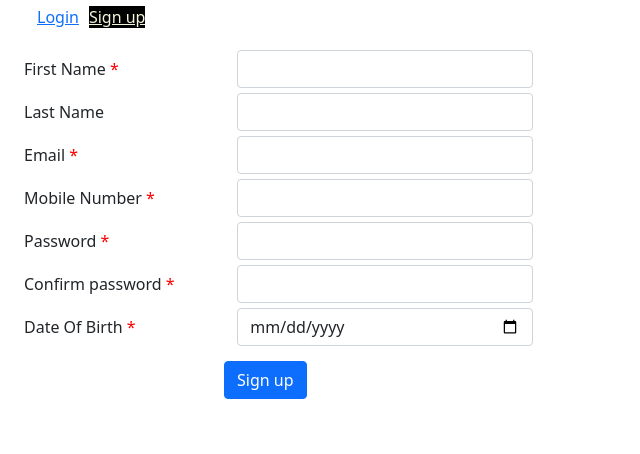
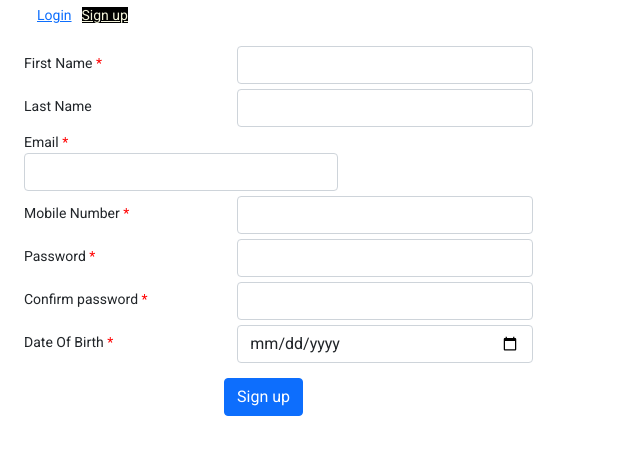
Before and after one commit to Inception24/mini_project, an Angular app: page /signup in a window 1280 px wide. Shown: the top 454 px of the page, without its empty margins (0-640 px from the left). Built offline with nearby package versions, Linux system fonts and the light colour scheme.

Commit message:
material angular

```diff
--- a/angular.json
+++ b/angular.json
@@ -31,6 +31,7 @@
               "src/assets"
             ],
             "styles": [
+              "./node_modules/@angular/material/prebuilt-themes/purple-green.css",
               "src/styles.scss",
               "./node_modules/bootstrap/dist/css/bootstrap.min.css"
             ],
@@ -100,6 +101,7 @@
               "src/assets"
             ],
             "styles": [
+              "./node_modules/@angular/material/prebuilt-themes/purple-green.css",
               "src/styles.scss"
             ],
             "scripts": []
--- a/package.json
+++ b/package.json
@@ -11,10 +11,12 @@
   "private": true,
   "dependencies": {
     "@angular/animations": "~13.2.0",
+    "@angular/cdk": "^13.3.3",
     "@angular/common": "~13.2.0",
     "@angular/compiler": "~13.2.0",
     "@angular/core": "~13.2.0",
     "@angular/forms": "~13.2.0",
+    "@angular/material": "^13.3.3",
     "@angular/platform-browser": "~13.2.0",
     "@angular/platform-browser-dynamic": "~13.2.0",
     "@angular/router": "~13.2.0",
--- a/src/app/app.module.ts
+++ b/src/app/app.module.ts
@@ -6,6 +6,8 @@ import { AppComponent } from './app.component';
 import { FormsModule, ReactiveFormsModule } from '@angular/forms';
 import { LoginComponent } from './login/login.component';
 import { SignupComponent } from './signup/signup.component';
+import {MatFormFieldModule} from '@angular/material/form-field';
+
 
 @NgModule({
   declarations: [
@@ -18,7 +20,7 @@ import { SignupComponent } from './signup/signup.component';
     AppRoutingModule,
     FormsModule,
     ReactiveFormsModule,
-
+    MatFormFieldModule
   ],
   providers: [],
   bootstrap: [AppComponent]
--- a/src/app/signup/signup.component.html
+++ b/src/app/signup/signup.component.html
@@ -21,18 +21,22 @@
   </div>
 </div>
 <div class="form-group row">
-  <label for="email" class="col-sm-2 col-form-label mandatory">Email</label>
+  <div class="example-container">
+  <mat-label class="col-sm-2 col-form-label mandatory">Email</mat-label>
   <div class="col-sm-3">
-    <input type="email" class="form-control" id="email" formControlName="email" >
-    <div *ngIf="!email.valid && (email.dirty ||email.touched)" class="text-danger">
+    <input matInput class="form-control" id="email" [formControl]="email" required >
+    <div>
+      <mat-error *ngIf="!email.valid && (email.dirty ||email.touched)" class="text-danger">
       <div [hidden]="!email.errors.required">
         Please fill the Email ID
       </div>
       <div [hidden]="!email.errors.email">
        Please Enter valid Email ID
       </div>
+    </mat-error>
     </div>
   </div>
+</div>
 </div>
 <div class="form-group row">
   <label for="Mobilenumber" class="col-sm-2 col-form-label mandatory">Mobile Number</label>
--- a/src/app/signup/signup.component.scss
+++ b/src/app/signup/signup.component.scss
@@ -16,3 +16,7 @@
   margin-left:225px;
   margin-top: 10px;
 }
+
+.example-container .mat-form-field + .mat-form-field {
+  margin-left: 8px;
+}
--- a/src/app/signup/signup.component.ts
+++ b/src/app/signup/signup.component.ts
@@ -60,6 +60,14 @@ export class SignupComponent implements OnInit {
     return this.signup.get('DateOfBirth');
    }
 
+   getErrorMessage() {
+    if (this.email.hasError('required')) {
+      return 'You must enter a value';
+    }
+
+    return this.email.hasError('email') ? 'Not a valid email' : '';
+  }
+
   onSubmit(){
 
     localStorage.setItem('firstname',this.signup.value.firstname);
--- a/src/index.html
+++ b/src/index.html
@@ -6,8 +6,11 @@
   <base href="/">
   <meta name="viewport" content="width=device-width, initial-scale=1">
   <link rel="icon" type="image/x-icon" href="favicon.ico">
+  <link rel="preconnect" href="https://fonts.gstatic.com">
+  <link href="https://fonts.googleapis.com/css2?family=Roboto:wght@300;400;500&display=swap" rel="stylesheet">
+  <link href="https://fonts.googleapis.com/icon?family=Material+Icons" rel="stylesheet">
 </head>
-<body>
+<body class="mat-typography">
   <app-root></app-root>
 </body>
 </html>
--- a/src/styles.scss
+++ b/src/styles.scss
@@ -1 +1,4 @@
 /* You can add global styles to this file, and also import other style files */
+
+html, body { height: 100%; }
+body { margin: 0; font-family: Roboto, "Helvetica Neue", sans-serif; }
```
Also changed, not shown: 1 other file (tests, documents, lock files or other folders).
